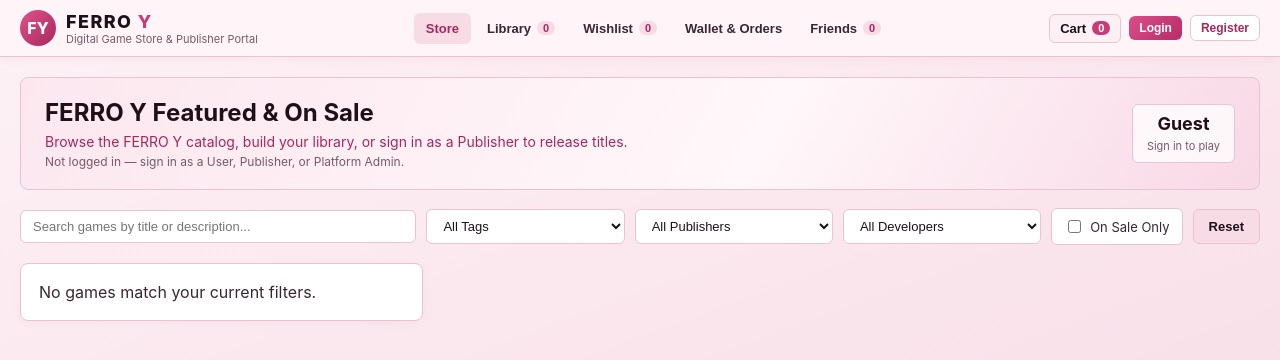
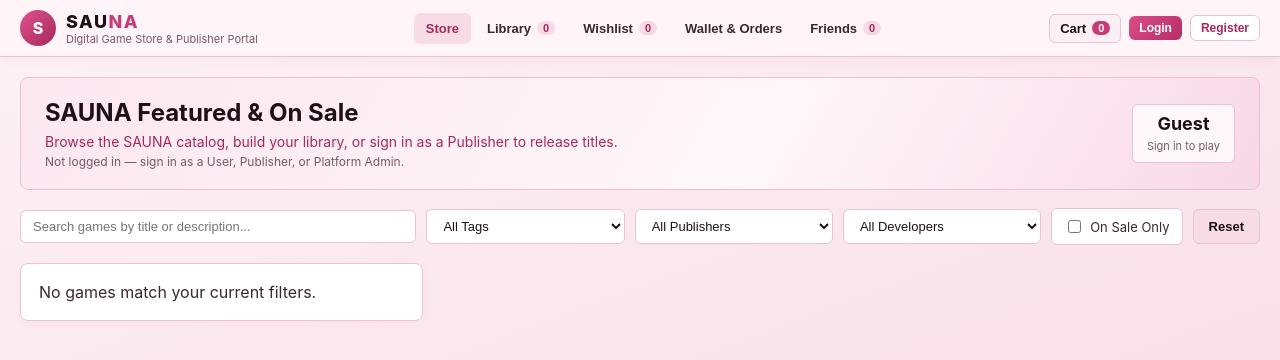
Before and after one commit to Yukesh-Naren/MHYREPO, a Flask app: page / in a window 1280 px wide. Shown: the top 360 px of the page. Run offline with Flask 3, Linux system fonts and the light colour scheme; data that the repository does not hold is empty.

Commit message:
Rename platform to SAUNA

```diff
--- a/app.py
+++ b/app.py
@@ -9,7 +9,7 @@ import pymysql
 from db import get_connection, serialize_row, serialize_rows
 
 app = Flask(__name__)
-app.secret_key = os.environ.get("FERRO_SECRET_KEY", "ferro-y-session-secret-2026")
+app.secret_key = os.environ.get("SAUNA_SECRET_KEY", "sauna-session-secret-2026")
 
 ALLOWED_TABLES = {
     "publishers",
@@ -753,7 +753,7 @@ def checkout(user_id):
         return err
     data = request.get_json(force=True) or {}
     game_ids = [int(g) for g in (data.get("game_ids") or [])]
-    payment_method = (data.get("payment_method") or "FERRO Y Wallet").strip()
+    payment_method = (data.get("payment_method") or "SAUNA Wallet").strip()
     if not game_ids:
         return _error("Select at least one game to purchase.")
 
@@ -807,7 +807,7 @@ def checkout(user_id):
         cur.execute(
             "INSERT INTO ORDERS (user_id, total_amount, payment_method, status) "
             "VALUES (%s, %s, %s, 'completed')",
-            (uid, total, "FERRO Y Wallet"),
+            (uid, total, "SAUNA Wallet"),
         )
         order_id = cur.lastrowid
 
--- a/static/js/app.js
+++ b/static/js/app.js
@@ -271,7 +271,7 @@ async function loadMeta() {
   const activeSales = state.meta.sales.filter((s) => s.is_active);
   document.getElementById("activeSaleBanner").textContent = activeSales.length
     ? `Active Event: ${activeSales.map((s) => s.title).join(", ")} — Seasonal discounts live now!`
-    : "Browse the FERRO Y catalog, build your library, or sign in as a Publisher to release titles.";
+    : "Browse the SAUNA catalog, build your library, or sign in as a Publisher to release titles.";
 }
 
 async function loadGames() {
@@ -748,7 +748,7 @@ async function buySingleGame(gameId) {
   try {
     const res = await api(`/api/users/${state.activeUserId}/checkout`, {
       method: "POST",
-      body: JSON.stringify({ game_ids: [gameId], payment_method: "FERRO Y Wallet" }),
+      body: JSON.stringify({ game_ids: [gameId], payment_method: "SAUNA Wallet" }),
     });
     state.walletBalance = Number(res.wallet_balance);
     document.getElementById("walletChip").textContent = moneyExact(state.walletBalance);
@@ -1182,7 +1182,7 @@ function bindEvents() {
         method: "POST",
         body: JSON.stringify({
           game_ids: state.cart.map((g) => g.game_id),
-          payment_method: "FERRO Y Wallet",
+          payment_method: "SAUNA Wallet",
         }),
       });
       state.cart = [];
--- a/templates/index.html
+++ b/templates/index.html
@@ -3,16 +3,16 @@
 <head>
   <meta charset="UTF-8" />
   <meta name="viewport" content="width=device-width, initial-scale=1.0" />
-  <title>FERRO Y — Digital Game Store</title>
+  <title>SAUNA — Digital Game Store</title>
   <link rel="stylesheet" href="/static/css/style.css" />
 </head>
 <body>
   <header class="topbar">
     <div class="topbar-inner">
       <div class="brand">
-        <div class="brand-logo">FY</div>
+        <div class="brand-logo">S</div>
         <div>
-          <div class="brand-title">FERRO <span class="accent">Y</span></div>
+          <div class="brand-title">SAU<span class="accent">NA</span></div>
           <div class="brand-sub">Digital Game Store &amp; Publisher Portal</div>
         </div>
       </div>
@@ -55,7 +55,7 @@
     <section id="tab-store" class="tab-panel active">
       <div class="hero-banner">
         <div>
-          <h1>FERRO Y Featured &amp; On Sale</h1>
+          <h1>SAUNA Featured &amp; On Sale</h1>
           <p id="activeSaleBanner">Loading current seasonal sales...</p>
           <div id="heroLoginIdLine" class="small muted mt-xs"></div>
         </div>
@@ -112,8 +112,8 @@
       <div id="walletAuthGuard" class="card hidden"></div>
       <div id="walletContent" class="two-col">
         <div class="card">
-          <h3>FERRO Y Wallet</h3>
-          <p class="muted">Add funds to your FERRO Y Wallet and view your transaction history.</p>
+          <h3>SAUNA Wallet</h3>
+          <p class="muted">Add funds to your SAUNA Wallet and view your transaction history.</p>
           <div class="wallet-big" id="walletBig">₹0.00</div>
           <form id="depositForm" class="inline-form">
             <input type="number" step="0.01" min="1" id="depositAmount" class="input" placeholder="Amount in ₹ (e.g. 1000.00)" required />
@@ -311,7 +311,7 @@
       <div class="cart-footer mt-lg">
         <div>
           <label class="small muted">Payment Method</label>
-          <div class="mt-xs"><strong>FERRO Y Wallet</strong></div>
+          <div class="mt-xs"><strong>SAUNA Wallet</strong></div>
           <div class="small muted mt-xs">Available Balance: <strong id="cartWalletBalance">₹0.00</strong></div>
           <div id="cartBalanceWarning" class="small mt-xs" style="color:var(--danger);"></div>
         </div>
@@ -329,7 +329,7 @@
     <div class="modal-backdrop" data-close="loginModal"></div>
     <div class="modal-dialog">
       <button class="modal-close" data-close="loginModal">&times;</button>
-      <h3>Login to FERRO Y</h3>
+      <h3>Login to SAUNA</h3>
       <p class="muted small">Choose your account type, then sign in with your username (or Member ID) and password.</p>
 
       <div class="role-toggle role-toggle-3 mt-md" id="loginRoleToggle">
@@ -355,7 +355,7 @@
     <div class="modal-backdrop" data-close="registerModal"></div>
     <div class="modal-dialog">
       <button class="modal-close" data-close="registerModal">&times;</button>
-      <h3>Create FERRO Y Account</h3>
+      <h3>Create SAUNA Account</h3>
 
       <div class="role-toggle mt-md" id="registerRoleToggle">
         <button type="button" class="role-opt active" data-role="user">Register as User</button>
```
Also changed, not shown: sql/02_seed.sql (+17 -17 lines), README.md.
